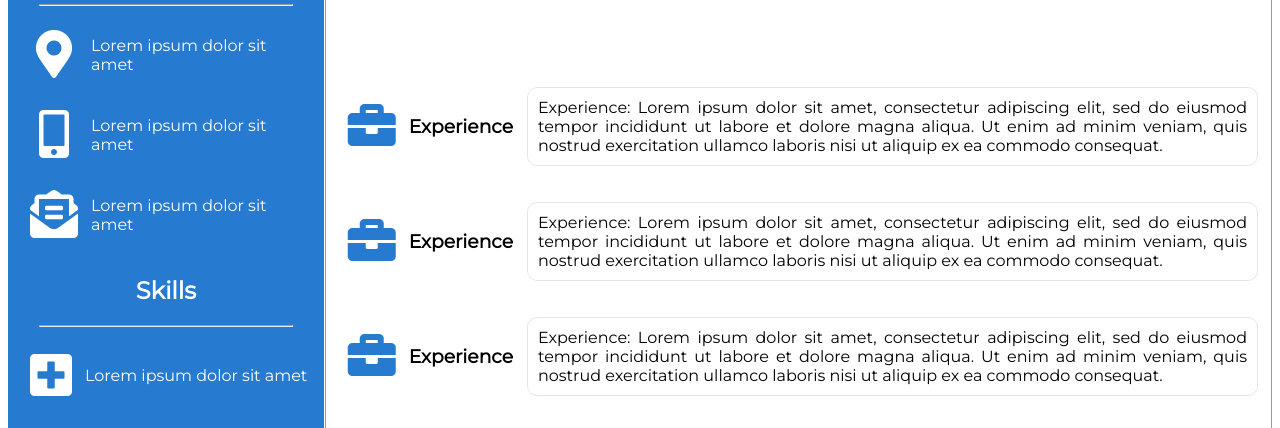
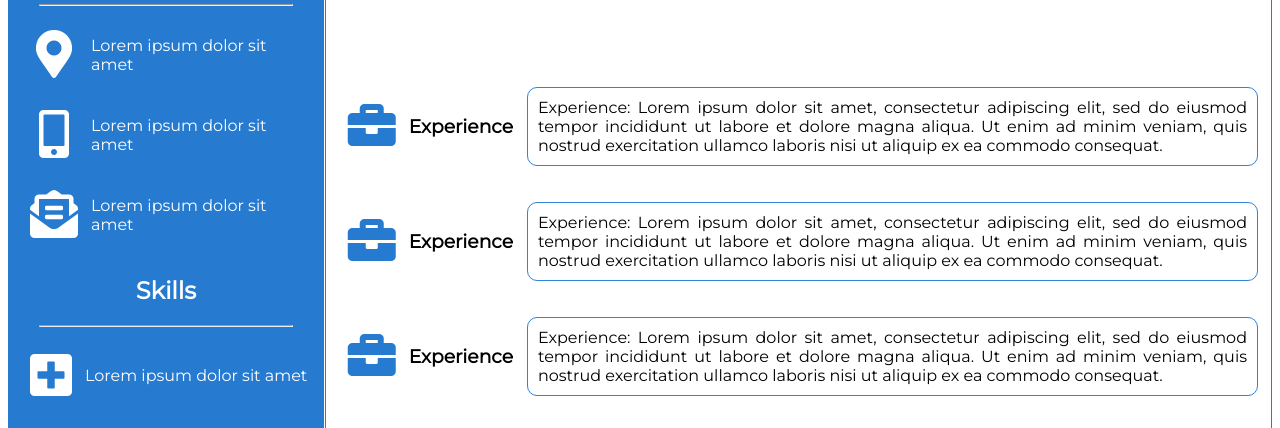
Before and after one commit to mathdothings/mathdothings.github.io, a plain HTML site: page curriculum-vitae-responsive/index.html in a window 1280 px wide. Shown: the part 297-725 px from the top of the page. Drawn offline with Linux system fonts and the light colour scheme.

Commit message:
todo: fix reponsivity

```diff
--- a/curriculum-vitae-responsive/style.css
+++ b/curriculum-vitae-responsive/style.css
@@ -29,7 +29,7 @@
 .right {
   background-color: white;
   border-radius: 0 10px 10px 0;
-  border: 1px solid rgba(0, 0, 0, 40%);
+  border: 1px solid rgba(0, 100, 200, 85%);
 }
 
 .right p {
@@ -81,7 +81,7 @@ hr {
 
 .exp {
   border-radius: 10px;
-  border: 1px solid rgba(0, 0, 0, 10%);
+  border: 1px solid rgba(0, 100, 200, 80%);
   margin-left: 10px;
   padding: 10px;
 }
```
